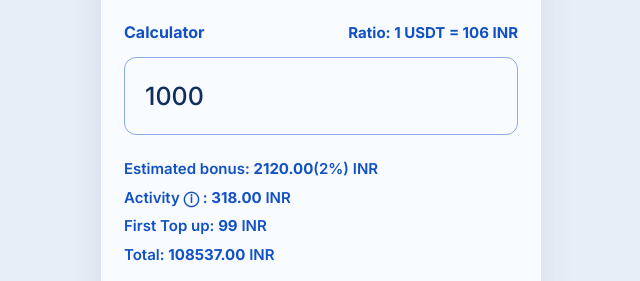
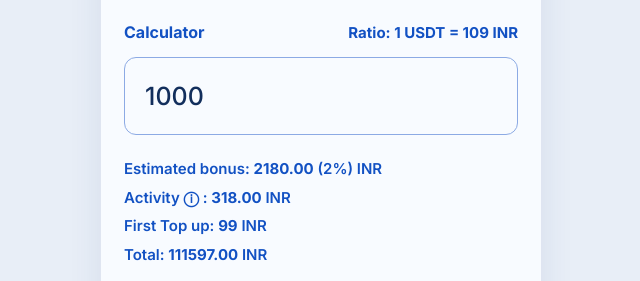
Before and after one commit to biliopp62-blip/shopa, a plain HTML site: page index.html in a window 1280 px wide. Shown: the part 660-941 px from the top of the page, 319-959 px from the left. Drawn offline with Linux system fonts and the light colour scheme.

Commit message:
Update index.html

```diff
--- a/index.html
+++ b/index.html
@@ -45,21 +45,19 @@
   <header>USDT</header>
   <section class="qr-area" aria-label="Deposit QR code">
     <img src="qr.png" alt="Custom USDT BEP-20 QR code" onerror="this.style.display='none';document.getElementById('qr-fallback').style.display='block'" />
-    <div class="qr-fallback" id="qr-fallback">Place your QR image named<br><strong>qr.png
-
-    </strong><br>in the same folder as index.html</div>
+    <div class="qr-fallback" id="qr-fallback">Place your QR image named<br><strong>qr.png</strong><br>in the same folder as index.html</div>
   </section>
   <p class="trust-note">Note: This QR code is only scannable with Trust Wallet.</p>
   <div class="help"><span class="play">▶</span> How Buy Quota?</div>
   <section class="network">Network: BEP-20 (BNB Smart Chain)</section>
   <section class="fee"><span class="info">!</span><span>You pay network fee.</span></section>
-  <div class="calc-heading"><span>Calculator</span><span class="ratio">Ratio: 1 USDT = 106 INR</span></div>
+  <div class="calc-heading"><span>Calculator</span><span class="ratio">Ratio: 1 USDT = 109 INR</span></div>
   <input class="amount" id="amount" type="number" min="0" step="any" inputmode="decimal" value="1000" aria-label="USDT amount" />
   <div class="summary" aria-live="polite">
-    <div>Estimated bonus: <strong id="bonus">2120.00</strong>(2%) INR</div>
+    <div>Estimated bonus: <strong id="bonus">2180.00</strong> (2%) INR</div>
     <div>Activity ⓘ : <strong>318.00</strong> INR</div>
     <div>First Top up: <strong>99</strong> INR</div>
-    <div>Total: <strong id="total">108537.00</strong> INR</div>
+    <div>Total: <strong id="total">111597.00</strong> INR</div>
   </div>
   <p class="notice">• After the recharge is completed, please wait 3–5 minutes for the deposit to arrive.</p>
   <nav class="bottom" aria-label="Bottom navigation">
@@ -71,13 +69,16 @@
   </nav>
 </main>
 <script>
+  const USDT_TO_INR = 109;
+  const ACTIVITY_BONUS_INR = 318;
+  const FIRST_TOP_UP_BONUS_INR = 99;
   const amount = document.getElementById('amount');
   function updateCalculator() {
     const usdt = Math.max(0, Number(amount.value) || 0);
-    const inr = usdt * 106;
+    const inr = usdt * USDT_TO_INR;
     const bonus = inr * 0.02;
     document.getElementById('bonus').textContent = bonus.toFixed(2);
-    document.getElementById('total').textContent = (inr + bonus + 318 + 99).toFixed(2);
+    document.getElementById('total').textContent = (inr + bonus + ACTIVITY_BONUS_INR + FIRST_TOP_UP_BONUS_INR).toFixed(2);
   }
   amount.addEventListener('input', updateCalculator);
   updateCalculator();
```
